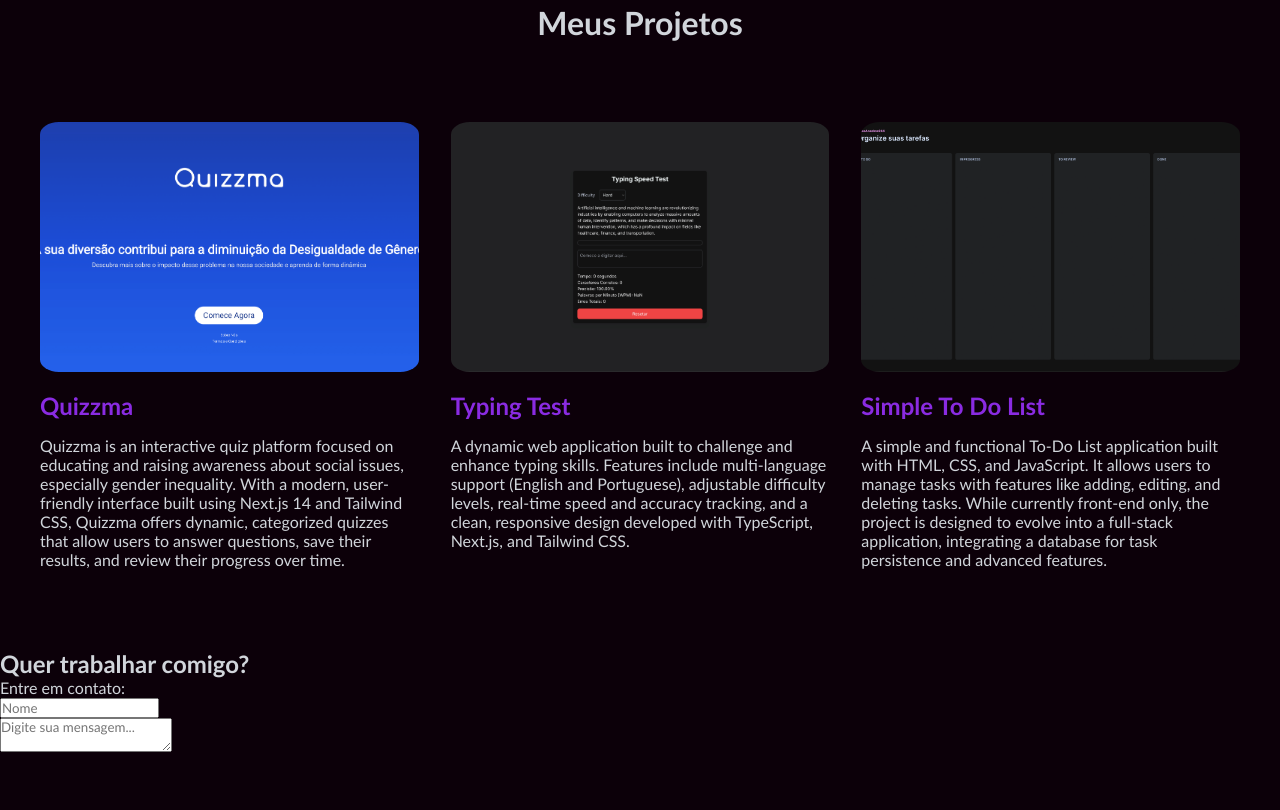
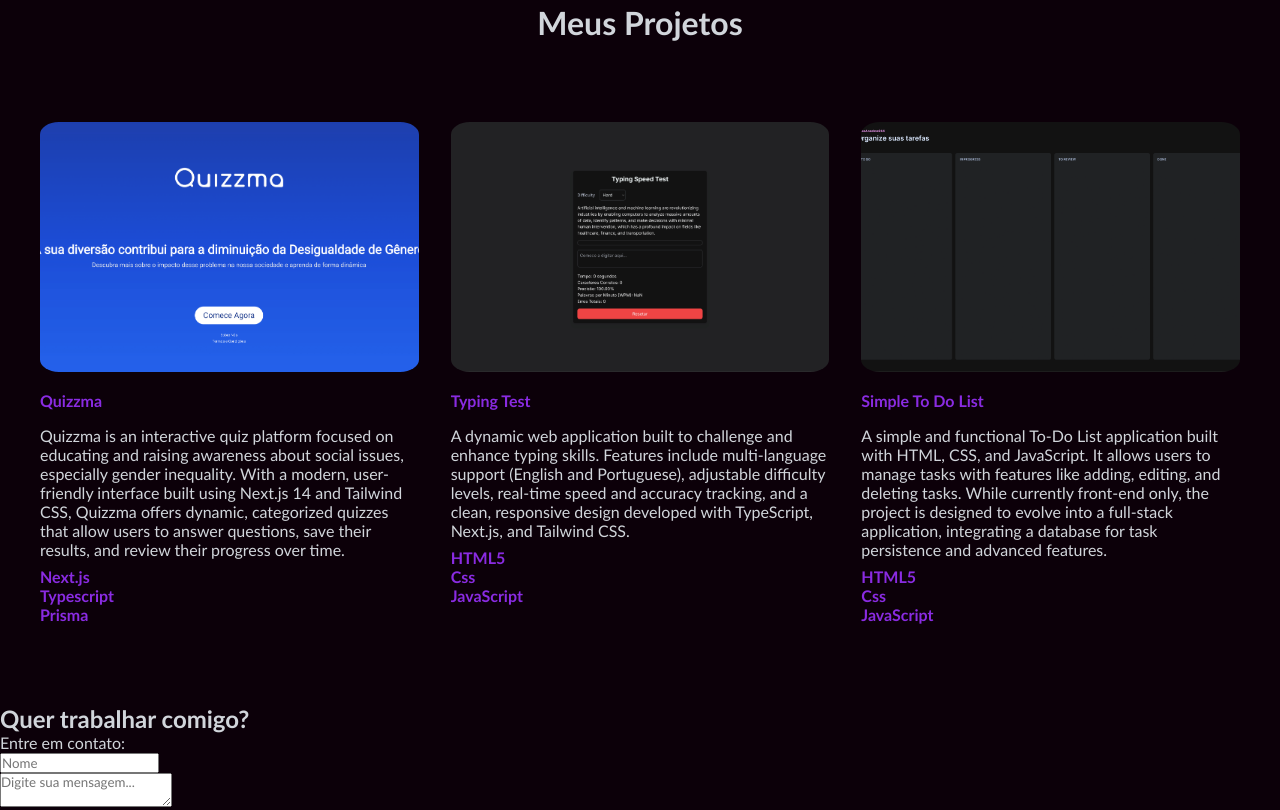
Before and after one commit to LucasAnselmo044/Portfolio2025, a plain HTML site: page index.html in a window 1280 px wide. Shown: the part 1450-2260 px from the top of the page. Before the commit the page ends 2205 px from the top, so only its background shows below. Drawn offline with Linux system fonts and the light colour scheme.

Commit message:
Melhorias no UI

```diff
--- a/index.html
+++ b/index.html
@@ -51,21 +51,39 @@
         <h2 class="projetos-titulo">Meus Projetos</h2>
         <div class="projetos-caixa">
             <div class="projetos-card">
-                <img src="./img/Quizzma.png" alt="Foto Quizzma" class="projetos-imagem">
-                <h2 class="info-projetos">Quizzma</h2>
+                    <img src="./img/Quizzma.png" alt="Foto Quizzma" class="projetos-imagem">
+                    <a href="https://quizzma.vercel.app" target="_blank" rel="noopener noreferrer" class="projeto-link">Quizzma</a>
+                </a>
                 <p class="paragrafo-projetos">Quizzma is an interactive quiz platform focused on educating and raising awareness about social issues, especially gender inequality. With a modern, user-friendly interface built using Next.js 14 and Tailwind CSS, Quizzma offers dynamic, categorized quizzes that allow users to answer questions, save their results, and review their progress over time.</p>
+                <ul class="stack-list">
+                    <li class="stack">Next.js</li>
+                    <li class="stack">Typescript</li>
+                    <li class="stack">Prisma</li>
+                </ul>
             </div>
 
             <div class="projetos-card">
-                <img src="./img/Typing.png" alt="Foto Typing" class="projetos-imagem">
-                <h2 class="info-projetos">Typing Test</h2>
+                    <img src="./img/Typing.png" alt="Foto Typing" class="projetos-imagem">
+                    <a href="https://typing-test-omega.vercel.app" target="_blank" rel="noopener noreferrer" class="projeto-link">Typing Test</a>
+                </a>
                 <p class="paragrafo-projetos">A dynamic web application built to challenge and enhance typing skills. Features include multi-language support (English and Portuguese), adjustable difficulty levels, real-time speed and accuracy tracking, and a clean, responsive design developed with TypeScript, Next.js, and Tailwind CSS.</p>
+                <ul class="stack-list">
+                    <li class="stack">HTML5</li>
+                    <li class="stack">Css</li>
+                    <li class="stack">JavaScript</li>
+                </ul>
             </div>
 
             <div class="projetos-card">
-                <img src="./img/SimpleToDoList.png" alt="Foto Simple To Do List" class="projetos-imagem">
-                <h2 class="info-projetos">Simple To Do List</h2>
+                    <img src="./img/SimpleToDoList.png" alt="Foto Simple To Do List" class="projetos-imagem">
+                    <a href="https://lucasanselmo044.github.io/SimpleToDoList/" target="_blank" rel="noopener noreferrer" class="projeto-link">Simple To Do List</a>
+                </a>
                 <p class="paragrafo-projetos">A simple and functional To-Do List application built with HTML, CSS, and JavaScript. It allows users to manage tasks with features like adding, editing, and deleting tasks. While currently front-end only, the project is designed to evolve into a full-stack application, integrating a database for task persistence and advanced features.</p>
+                <ul class="stack-list">
+                    <li class="stack">HTML5</li>
+                    <li class="stack">Css</li>
+                    <li class="stack">JavaScript</li>
+                </ul>
             </div>
         </div>
     </section>
--- a/style.css
+++ b/style.css
@@ -208,3 +208,38 @@ html {
     transform: scale(1.05);
     transition: transform 0.3s ease-in-out;
   }
+
+  .stack {
+    display: flex;
+    list-style: none;
+    color: #8a2be2;
+  }
+
+  .stack-list {
+    margin-top: 0.5rem;
+    font-weight: bold;
+  }
+
+  .projeto-link {
+    text-decoration: none;
+    margin-top: 1rem;
+    color: #8a2be2;
+    font-weight: bold;
+    position: relative; /* Adicionando position relative */
+    display: inline-block; /* Para garantir que a linha tenha o tamanho do texto */
+  }
+
+  .projeto-link::after {
+    content: '';
+    height: 2px;
+    width: 0;
+    position: absolute;
+    bottom: -2px; /* Garante que a linha fique logo abaixo do texto */
+    left: 0;
+    background: blueviolet;
+    transition: width 0.5s ease-in-out;
+  }
+
+  .projeto-link:hover::after {
+    width: 100%;
+  }
```
